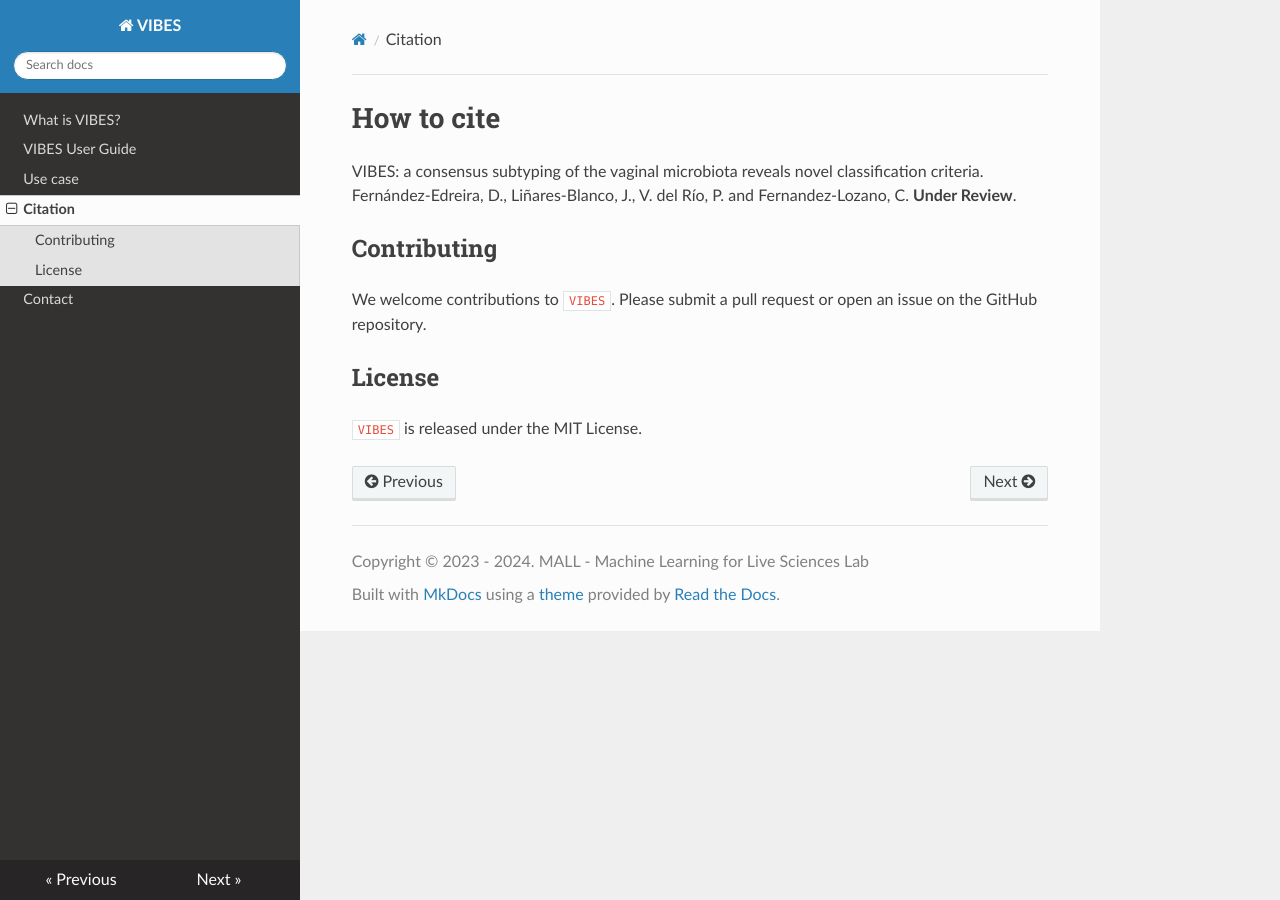
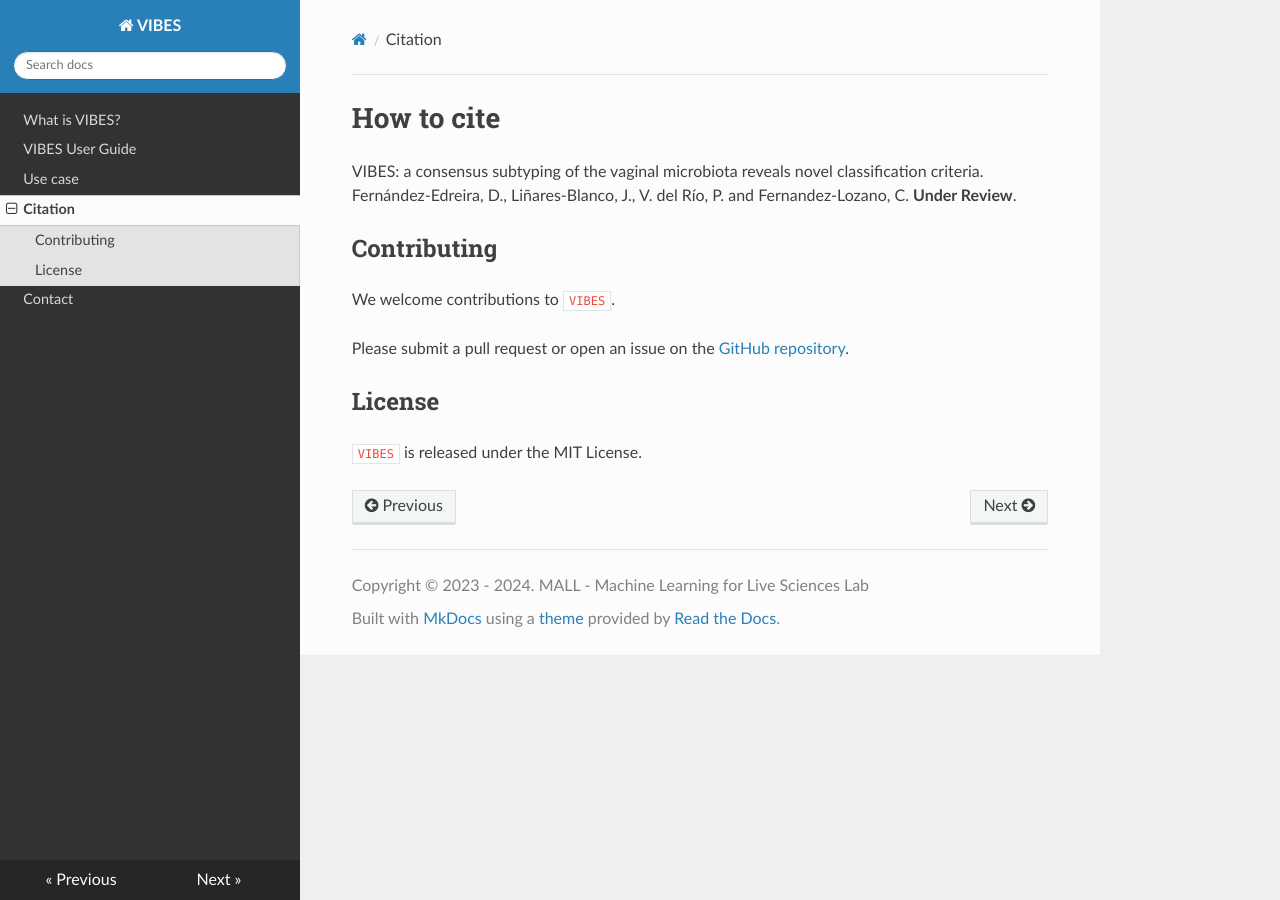
Before and after one commit to MALL-Machine-Learning-in-Live-Sciences/VIBES-docs, an MkDocs documentation site: the page built from docs/citation.md, in a window 1280 px wide. Built offline with MkDocs 1.6.1, drawn with Linux system fonts in a browser that asks for light colours; nearby versions of some CDN libraries; part of the change alters nothing that is shown.

```diff
--- a/docs/citation.md
+++ b/docs/citation.md
@@ -4,8 +4,9 @@ VIBES: a consensus subtyping of the vaginal microbiota reveals novel classificat
 
 ## Contributing
 
-We welcome contributions to `VIBES`. Please submit a pull request or
-open an issue on the GitHub repository.
+We welcome contributions to `VIBES`.
+
+Please submit a pull request or open an issue on the [GitHub repository](https://github.com/MALL-Machine-Learning-in-Live-Sciences/VIBES).
 
 ## License
 
```
